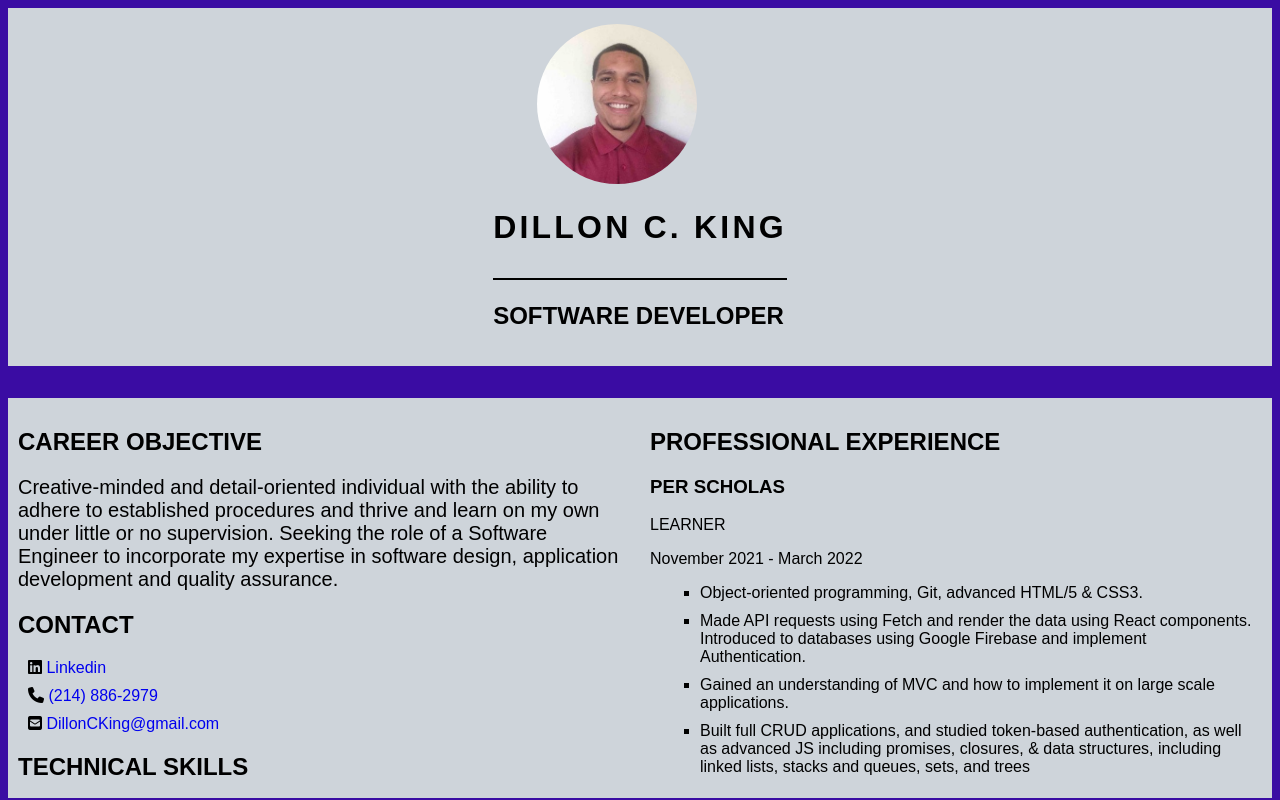
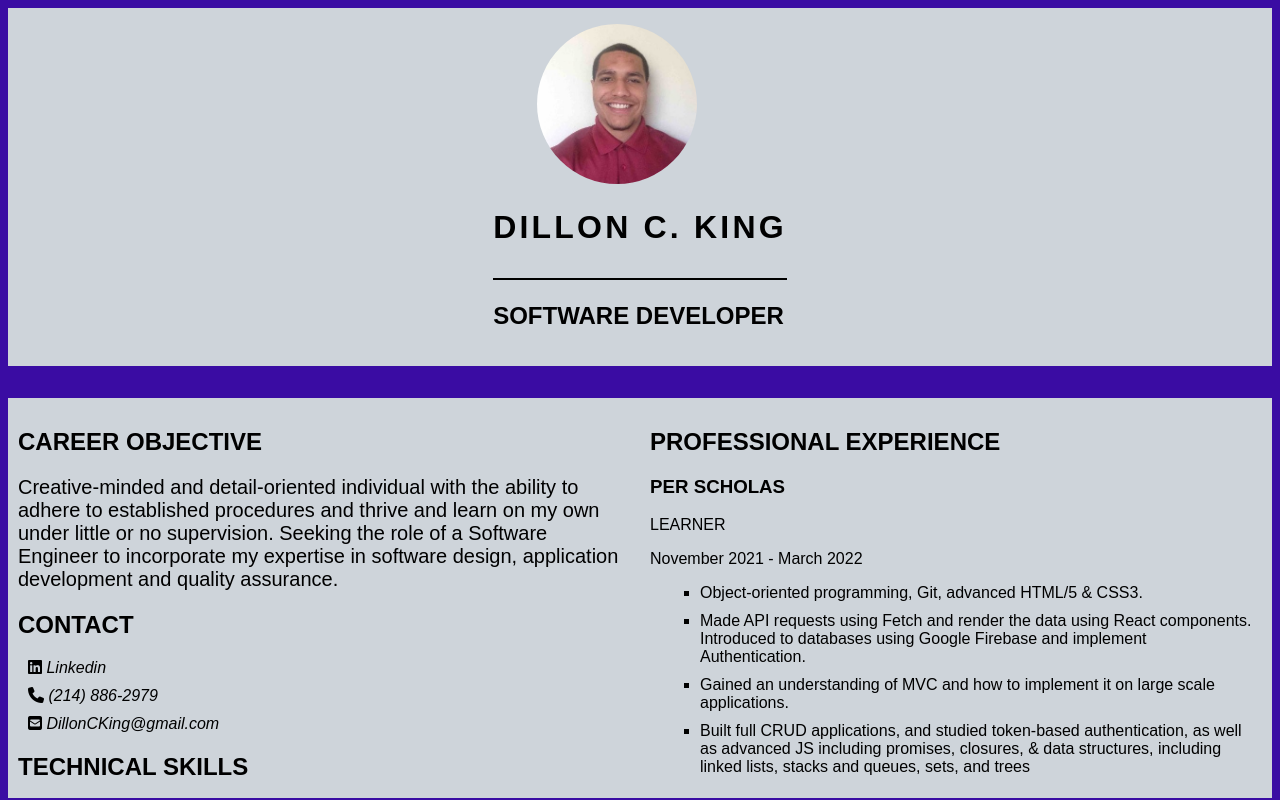
Before and after one commit to AmexClawBack/Interactive-Resume, a plain HTML site: page index.html in a window 1280 px wide. Drawn offline with Linux system fonts and the light colour scheme.

Commit message:
Added hover and italicize effects to links

```diff
--- a/styles.css
+++ b/styles.css
@@ -72,6 +72,8 @@ img {
 
 
 /* ----- Columns for content -----*/
+
+
 .column1{
     float: left;
     width: 50%;
@@ -96,9 +98,20 @@ img {
 
 }
 
-a {
-    text-decoration: none;
-}
+
+    a {
+        font-style: italic;
+        text-decoration: none;
+        color: black;
+        transition: background-color .5s;
+        ;
+      }
+
+      a:hover {
+          color: purple;
+      }
+
+
 
 li1 {
     list-style: none;
```
